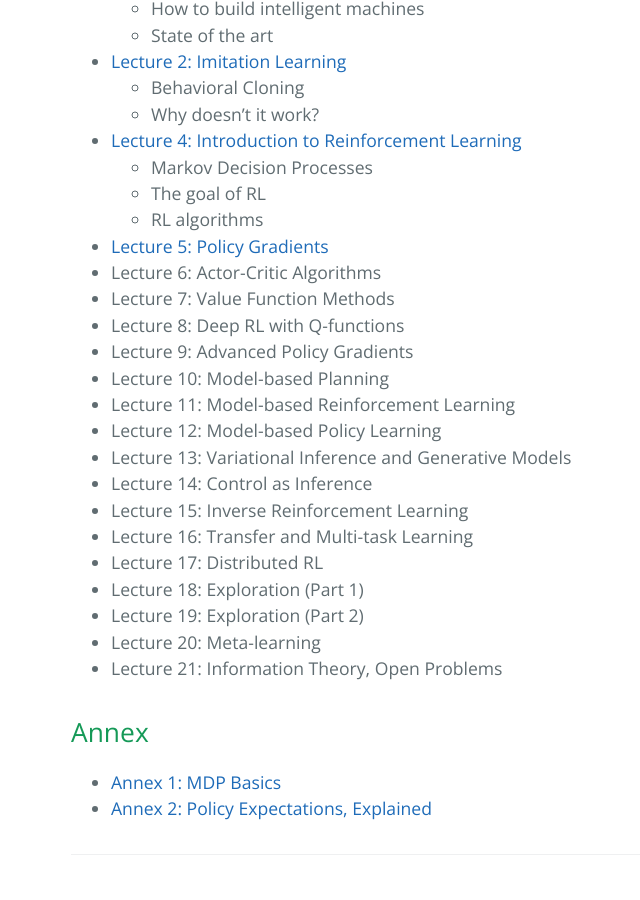
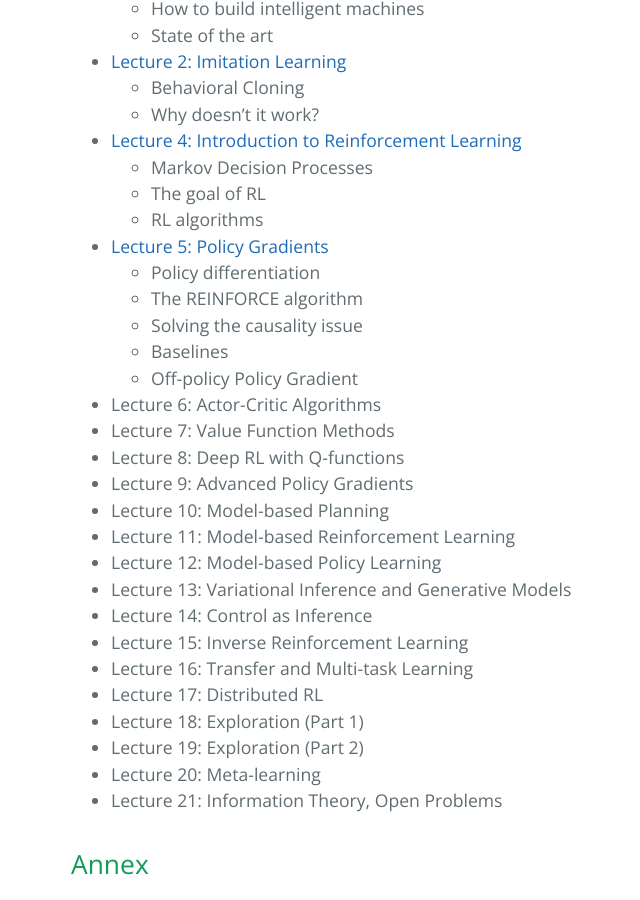
Before and after one commit to CampusAI/CampusAI.github.io, a Jekyll site: the page built from lectures.md, in a window 1280 px wide and 900 px high, scrolled down 655 px. Shown: the whole window, without its empty margins (153-793 px from the left). Built offline with Jekyll 4.4.1, drawn with Linux system fonts in a browser that asks for light colours.

Commit message:
Add Lecture 5 description in lectures.md

```diff
--- a/lectures.md
+++ b/lectures.md
@@ -20,6 +20,11 @@ permalink: /lectures/
     - The goal of RL
     - RL algorithms
 - [Lecture 5: Policy Gradients](/lectures/lecture5)
+    - Policy differentiation
+    - The REINFORCE algorithm
+    - Solving the causality issue
+    - Baselines
+    - Off-policy Policy Gradient
 - Lecture 6: Actor-Critic Algorithms
 - Lecture 7: Value Function Methods
 - Lecture 8: Deep RL with Q-functions
```
